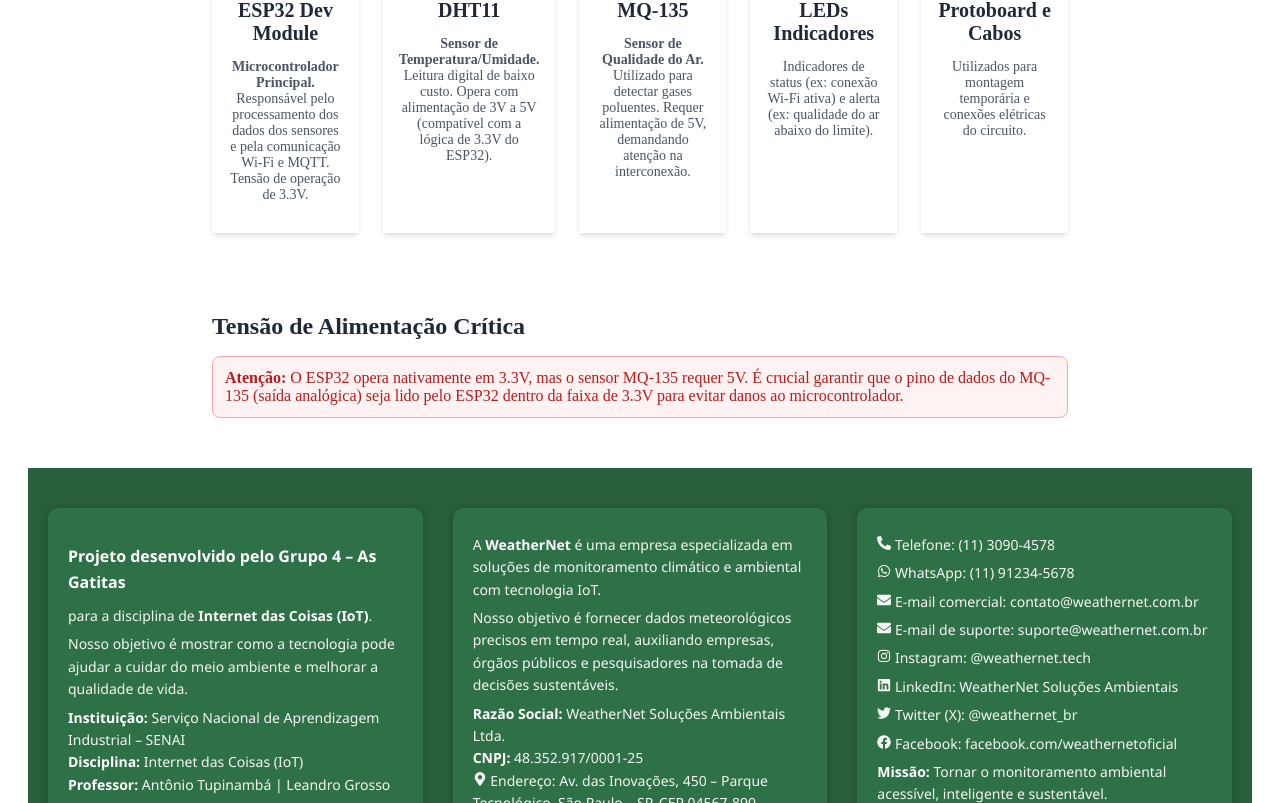
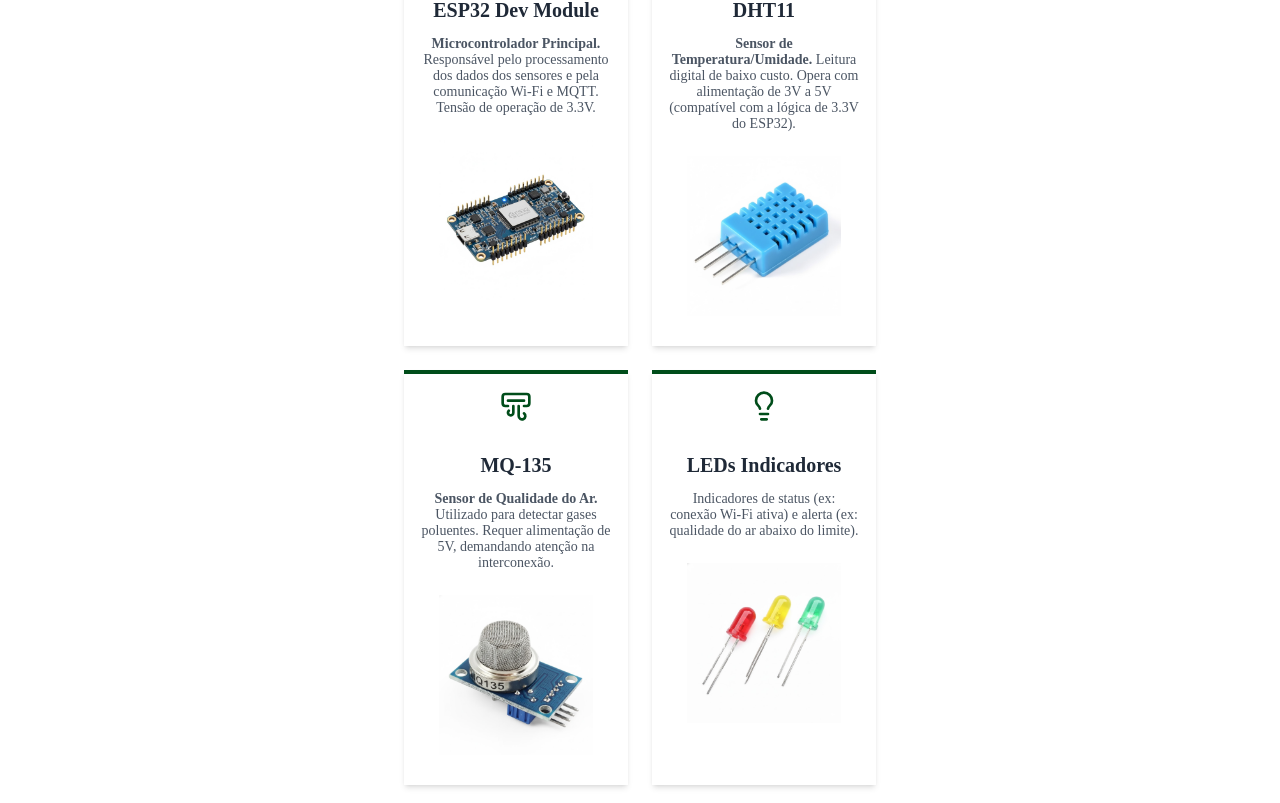
Before and after one commit to Clara2808Duarte/ProjetoIOTSITE, a React (Vite) app: page /hardware in a window 1280 px wide. Shown: the part 517-1320 px from the top of the page. Built offline with nearby package versions, Linux system fonts and the light colour scheme.

Commit message:
Hardware

```diff
--- a/src/pages/Hardware.css
+++ b/src/pages/Hardware.css
@@ -23,10 +23,12 @@
 
 .hardware-grid {
   display: flex;
-  flex-direction: row;
+  flex-wrap: wrap; /* permite que os itens quebrem de linha */
+  justify-content: center; /* centraliza os cards */
   gap: 1.5rem;
+  width: 80%;
   text-align: center;
-  margin-top: 2rem;
+  margin: 2rem auto;
 }
 
 
@@ -34,6 +36,7 @@
 
 .hardware-card {
   padding: 1rem;
+  width: 15vw;
   background-color: #fff;
   box-shadow: 0 4px 6px -1px rgba(0, 0, 0, 0.1),
               0 2px 4px -2px rgba(0, 0, 0, 0.1);
@@ -60,9 +63,16 @@
   margin: 0 auto 0.5rem;
 }
 
+.Imagens {
+  width: 12vw;
+  height: 20vh;
+  margin-top: 10px;
+  margin-bottom: 10px;
+}
+
 /* ---------- Cores ---------- */
 
-.card-ver { border-top-color: #004d1a; width: 25vw;}
+.card-ver { border-top-color: #004d1a;}
 .text-ver { color: #004d1a; }
 
 
--- a/src/pages/Hardware.jsx
+++ b/src/pages/Hardware.jsx
@@ -3,6 +3,11 @@
 import Nav from "../components/Nav";
 import Footer from "../components/Footer";
 import Header from "../components/Header";
+import ESP from "../assets/ESP32.jpeg";
+import DHT from "../assets/DHT11.jpeg";
+import MQ from "../assets/MQ135.jpeg";
+import LED from "../assets/LEDS.jpeg";
+import BOARD from "../assets/Protoboard.jpeg";
 
 export default function Hardware() {
   return (
@@ -20,6 +25,7 @@
         </p>
 
         <div className="hardware-grid">
+
             {/* Card ESP32 */}
             <div className="hardware-card card-ver">
               <Cpu className="hardware-icon text-ver" />
@@ -29,6 +35,7 @@
                 processamento dos dados dos sensores e pela comunicação Wi-Fi e
                 MQTT. Tensão de operação de 3.3V.
               </p>
+              <img className="Imagens" src={ESP} alt="Descrição da imagem" />
             </div>
 
             {/* Card DHT11 */}
@@ -36,10 +43,11 @@
               <Thermometer className="hardware-icon text-ver" />
               <h3 className="hardware-card-title">DHT11</h3>
               <p className="hardware-card-text">
-              <strong>Sensor de Temperatura/Umidade.</strong> Leitura digital de
-              baixo custo. Opera com alimentação de 3V a 5V (compatível com a
-              lógica de 3.3V do ESP32).
+                <strong>Sensor de Temperatura/Umidade.</strong> Leitura digital
+                de baixo custo. Opera com alimentação de 3V a 5V (compatível com
+                a lógica de 3.3V do ESP32).
               </p>
+              <img className="Imagens" src={DHT} alt="Descrição da imagem" />
             </div>
 
             {/* Card MQ-135 */}
@@ -51,6 +59,7 @@
                 detectar gases poluentes. Requer alimentação de 5V, demandando
                 atenção na interconexão.
               </p>
+              <img className="Imagens" src={MQ} alt="Descrição da imagem" />
             </div>
 
             {/* Card LEDs */}
@@ -61,6 +70,7 @@
                 Indicadores de status (ex: conexão Wi-Fi ativa) e alerta (ex:
                 qualidade do ar abaixo do limite).
               </p>
+              <img className="Imagens" src={LED} alt="Descrição da imagem" />
             </div>
 
             {/* Card Protoboard */}
@@ -71,6 +81,7 @@
                 Utilizados para montagem temporária e conexões elétricas do
                 circuito.
               </p>
+              <img className="Imagens" src={BOARD} alt="Descrição da imagem" />
             </div>
         </div>
 
```
Lines whose indentation alone changed are shown as unchanged.
